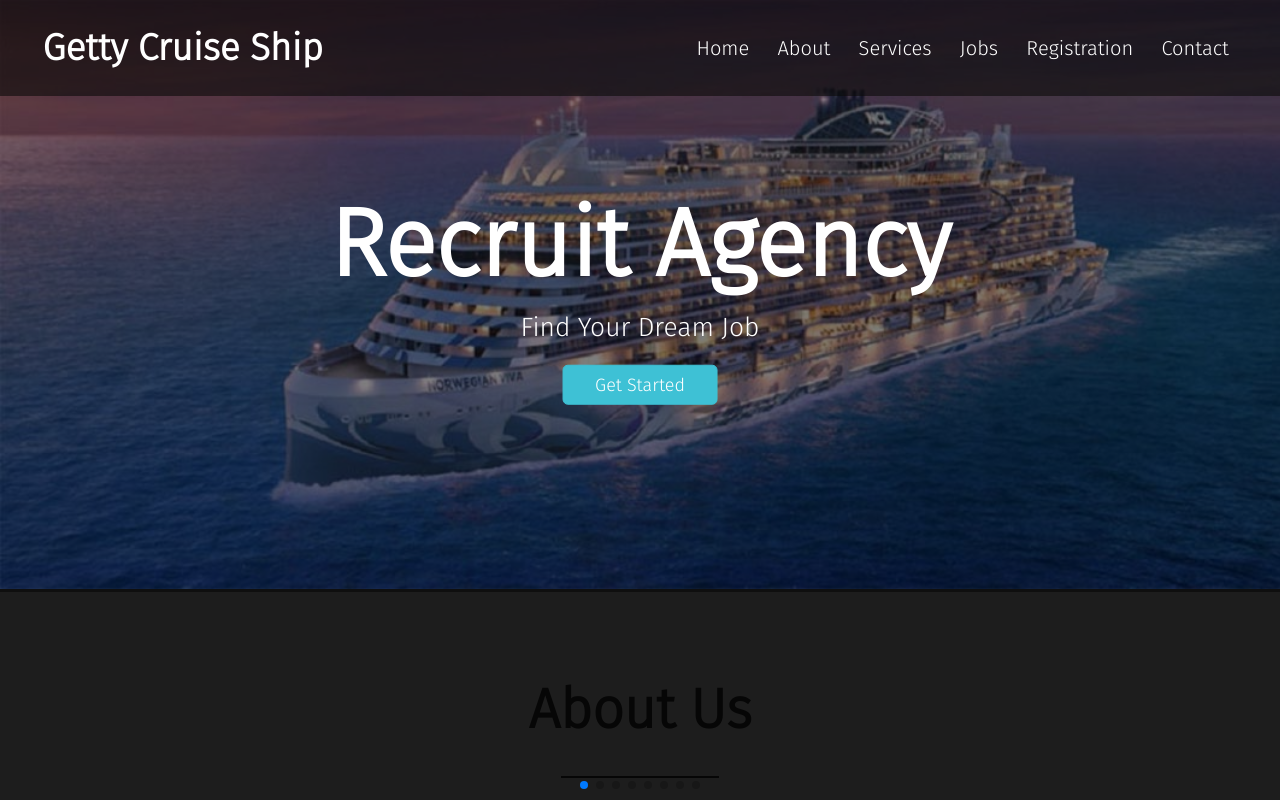
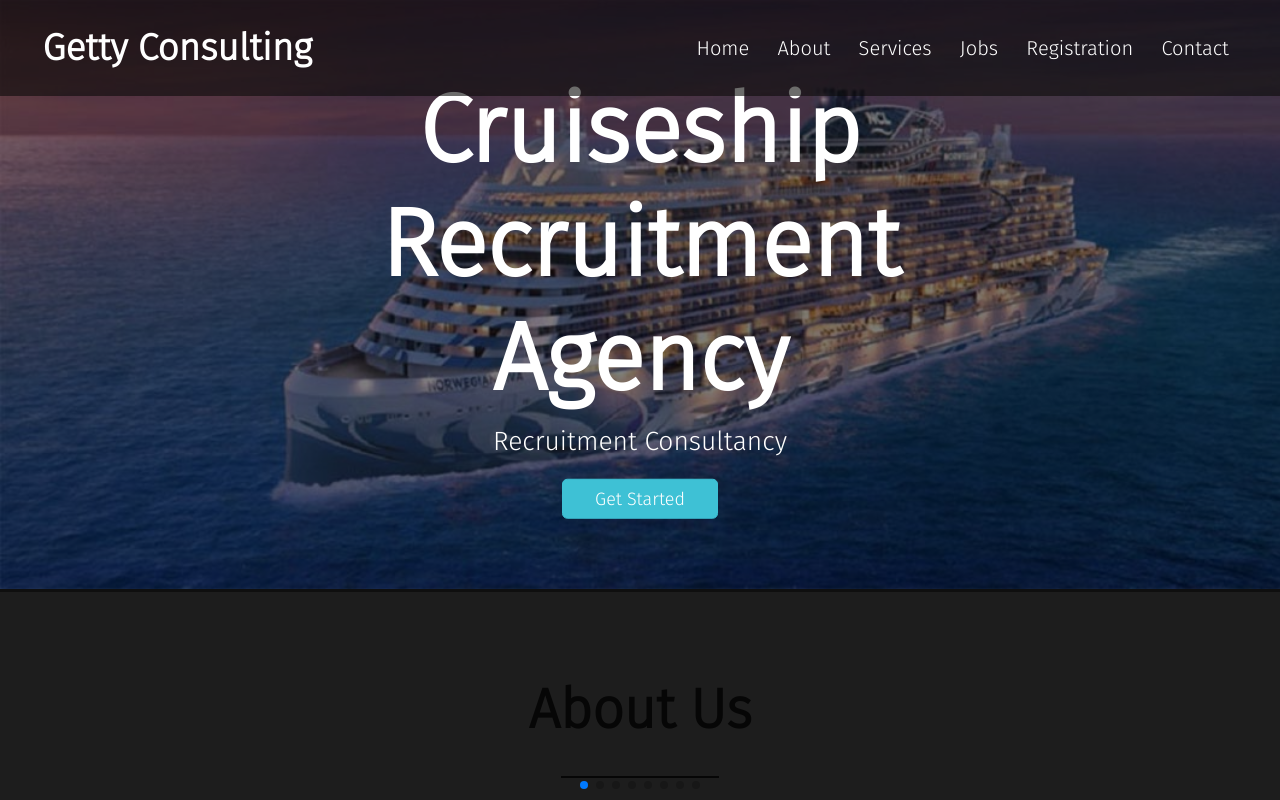
Before and after one commit to T-eay/Getty-Cruise-Consultancy, a plain HTML site: page index.html in a window 1280 px wide. Shown: the top 800 px of the page. Drawn offline with nearby package versions, Linux system fonts and the light colour scheme.

Commit message:
Update index.html

```diff
--- a/index.html
+++ b/index.html
@@ -17,13 +17,13 @@
     rel="stylesheet"
     href="https://cdn.jsdelivr.net/npm/swiper@9/swiper-bundle.min.css"
   />
-    <title>Getty Cruise Ship</title>
+    <title>Getty Consulting</title>
 </head>
 <body>
     <!-- header  -->
 
     <header class="header">
-        <a href="#home" class="logo">Getty Cruise Ship</a>
+        <a href="#home" class="logo">Getty Consulting</a>
 
         <nav class="navbar">
             <a href="#home">home</a>
@@ -51,8 +51,8 @@
                     <img src="img/homeee.jpg" alt="image" style="width: 130rem;">
                 </div>
                 <div class="content">
-                    <h3>Recruit Agency</h3>
-                    <p>Find Your Dream Job</p>
+                    <h3>Cruiseship Recruitment Agency</h3>
+                    <p>Recruitment Consultancy</p>
                     <a href="#portfolio" class="btn">get started</a>
                 </div>
 
```
